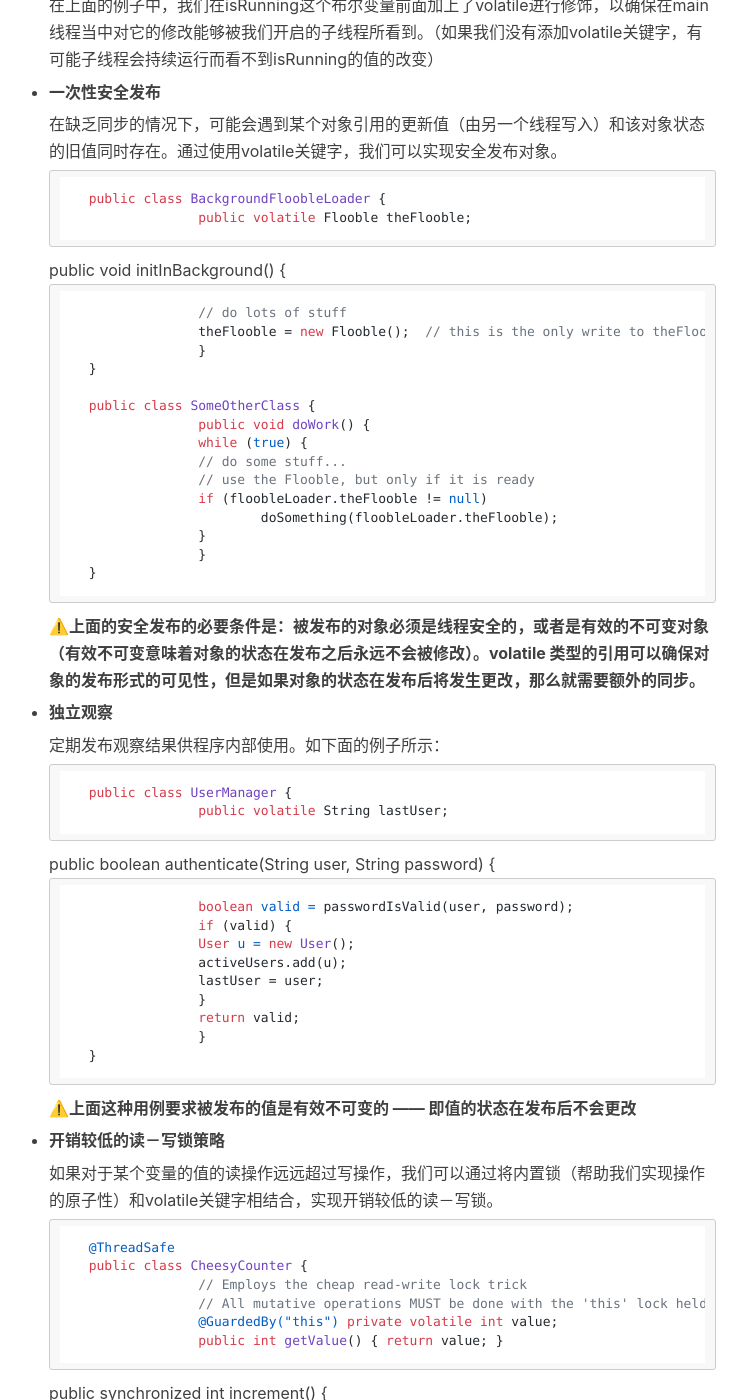
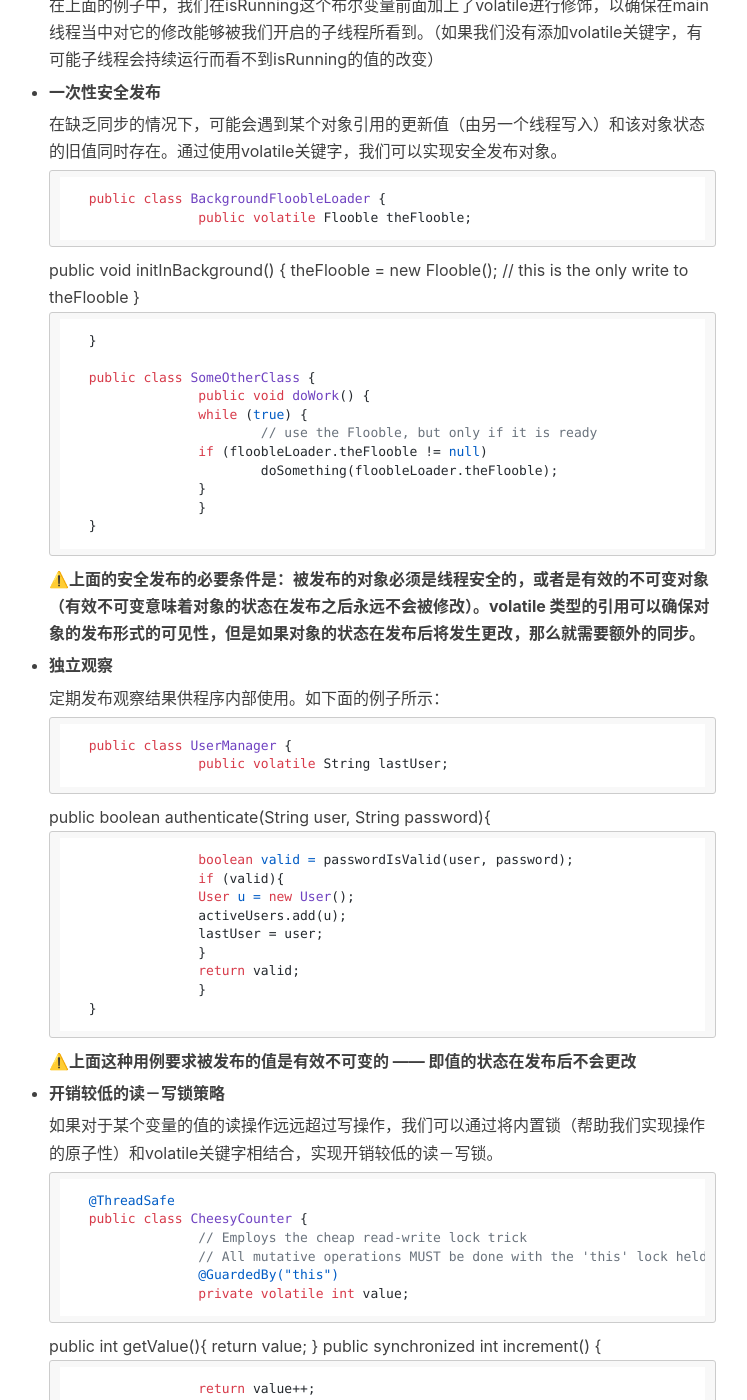
Before and after one commit to Refkay/Refkay.github.io, a Jekyll site: the page built from _posts/2016-03-05-java-concurrency-volatile.md, in a window 1280 px wide and 1400 px high, scrolled down 1798 px. Shown: the whole window, without its empty margins (256-1003 px from the left). Built offline with Jekyll 4.4.1, drawn with Linux system fonts in a browser that asks for light colours; nearby versions of some CDN libraries; comment, search, counter and statistics services are not loaded.

Commit message:
modify post

```diff
--- a/_posts/2016-03-05-java-concurrency-volatile.md
+++ b/_posts/2016-03-05-java-concurrency-volatile.md
@@ -65,16 +65,14 @@ volatile变量可以用于提供线程安全，但是__必须同时满足__以
     		public volatile Flooble theFlooble;
 
     		public void initInBackground() {
-        		// do lots of stuff
-        		theFlooble = new Flooble();  // this is the only write to theFlooble
+    			theFlooble = new Flooble();  // this is the only write to theFlooble
     		}
 		}
 
 		public class SomeOtherClass {
     		public void doWork() {
         		while (true) {
-            		// do some stuff...
-            		// use the Flooble, but only if it is ready
+        			// use the Flooble, but only if it is ready
             		if (floobleLoader.theFlooble != null)
                 		doSomething(floobleLoader.theFlooble);
         		}
@@ -90,9 +88,9 @@ volatile变量可以用于提供线程安全，但是__必须同时满足__以
 		public class UserManager {
     		public volatile String lastUser;
 
-    		public boolean authenticate(String user, String password) {
+    		public boolean authenticate(String user, String password){
         		boolean valid = passwordIsValid(user, password);
-        		if (valid) {
+        		if (valid){
             		User u = new User();
             		activeUsers.add(u);
             		lastUser = user;
@@ -111,8 +109,10 @@ volatile变量可以用于提供线程安全，但是__必须同时满足__以
 		public class CheesyCounter {
     		// Employs the cheap read-write lock trick
     		// All mutative operations MUST be done with the 'this' lock held
-    		@GuardedBy("this") private volatile int value;
-    		public int getValue() { return value; }
+    		@GuardedBy("this")
+    		private volatile int value;
+
+    		public int getValue(){ return value; }
 
     		public synchronized int increment() {
         		return value++;
```
